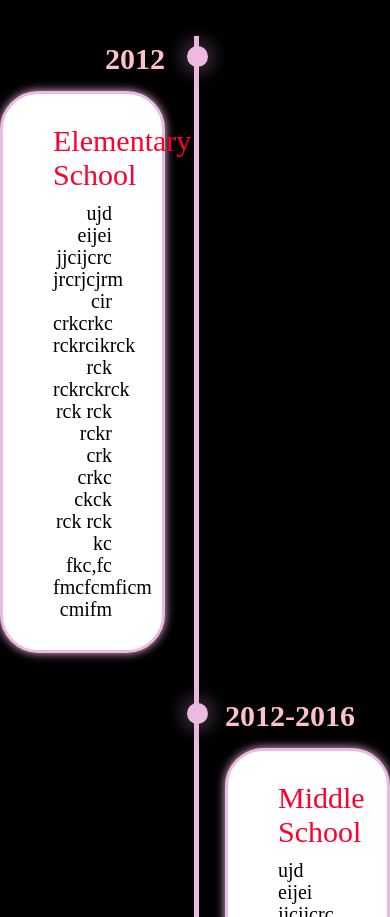
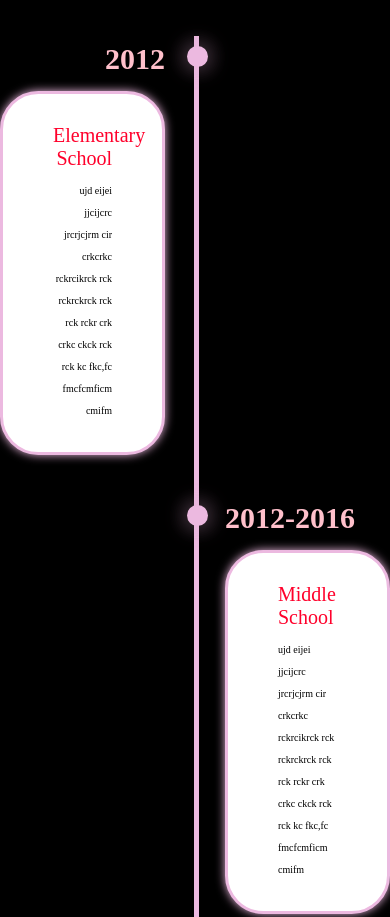
Before and after one commit to jaykay2426/PrincessNuga, a plain HTML site: page index1.html in a window 390 px wide. Shown: the part 6520-7437 px from the top of the page. Drawn offline with Linux system fonts and the light colour scheme.

Commit message:
Update styles.css

```diff
--- a/styles.css
+++ b/styles.css
@@ -746,12 +746,25 @@ span{
         flex-direction: column;
     }
       .testimonial-item h2{
-        font-size: 1rem;
+        font-size: 2.5rem;
     }
 
     .testimonial-item p{
         font-size: 1.5rem;
     }
+    .timeline-content h3{
+    font-size: 20px;
+    color: rgb(255, 0, 43);
+    margin:  0 0 10px;
+    font-weight: 500;
+}
+
+.timeline-content p{
+    color: black;
+    font-size: 10px;
+    font-weight: 300;
+    line-height: 22px;
+}
 
 
 }
```
